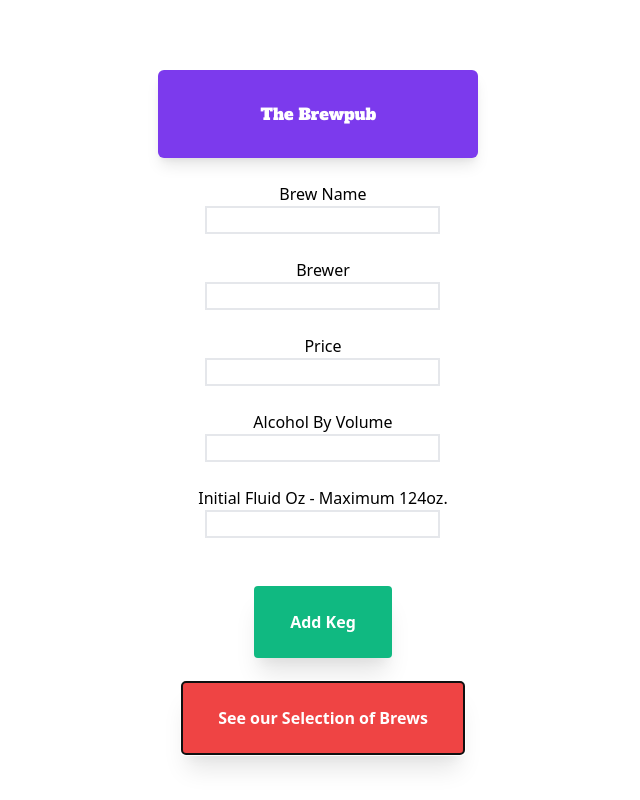
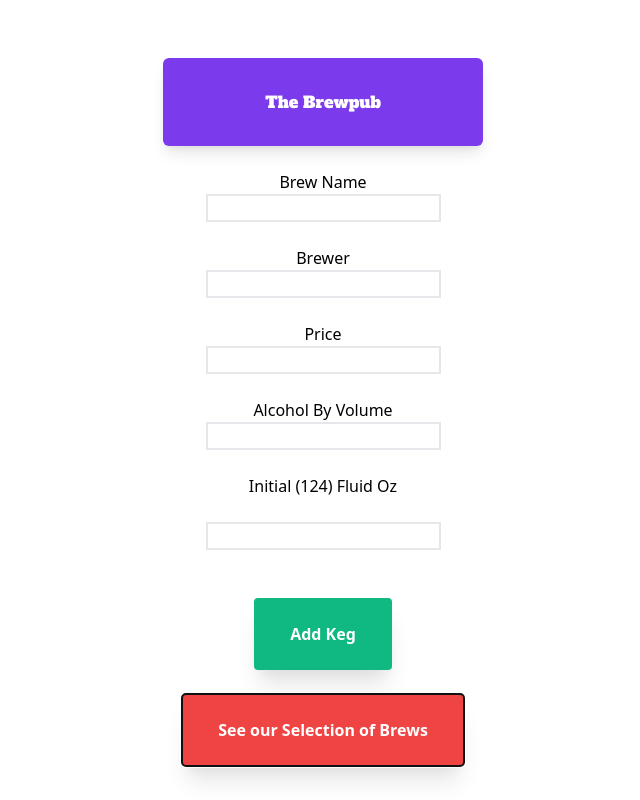
Before and after one commit to ajmarkow/brewpub, a React (Create React App) app: page / in a window 1280 px wide. Both pictures are taken after a click on the button "Add a New Brew". Shown: the whole page, without its empty margins (317-957 px from the left). Built offline with nearby package versions, Linux system fonts and the light colour scheme.

Commit message:
Update component styling.

```diff
--- a/src/App.js
+++ b/src/App.js
@@ -5,8 +5,8 @@ import KegControl from "./components/KegControl";
 function App() {
   return (
     <div className="App">
-      <div className="flex h-screen">
-        <div className="m-auto content-center">
+      <div className="flex h-screen content-center">
+        <div className="m-auto self-center">
           <Header />
           <br></br>
           <KegControl />
--- a/src/components/AddKegForm.js
+++ b/src/components/AddKegForm.js
@@ -9,6 +9,7 @@ function AddKegForm(props){
   }
   return(
     <React.Fragment>
+      <div className='content-center w-80'>
         <form onSubmit={handleNewBrewSubmit}>
           <label htmlFor="name" className='p-10'>Brew Name</label>
           <br></br>
@@ -30,9 +31,9 @@ function AddKegForm(props){
             <input type='text py-12' className='bg-black-300 border-2 border-black-600' name='abv'></input>
             <br></br>
             <br></br>
-          <label htmlFor="fluidOunces" className='p-10'>Initial Fluid Oz - Maximum 124oz.</label>
+            <label htmlFor="fluidOunces" className='p-10'>Initial (124) Fluid Oz<br></br></label>
           <br></br>
-          <input type='text py-12' className='bg-black-300 border-2 border-black-600' name='fluidOunces'></input>
+            <input type='text py-12' className='bg-black-300 border-2 border-black-600' name='fluidOunces' max='124'></input>
             <br></br>
             <br></br>
             <br></br>
@@ -40,6 +41,7 @@ function AddKegForm(props){
             <br></br>
             <br></br>
           </form>
+        </div>
     </React.Fragment>
   );
 }
--- a/src/components/Header.js
+++ b/src/components/Header.js
@@ -9,7 +9,7 @@ function Header() {
   return(
     <React.Fragment>
         <br></br>
-        <div className="items-center w-80 p-8 text-white bg-purple-600 rounded-md shadow-lg">
+        <div className="content-center w-80 p-8 text-white bg-purple-600 rounded-md shadow-lg">
           <h3 style={myStyle}>{name}</h3>
         </div>
     </React.Fragment>
--- a/src/components/KegControl.js
+++ b/src/components/KegControl.js
@@ -32,8 +32,7 @@ class KegControl extends React.Component {
       const fullListWithQuantityUpdate = this.state.fullListOfBrews.filter(brew => brew.id !== id).concat(kegUpdated)
       if (individualKeg.fluidOunces <= 124) {
       this.setState({
-        fullListOfBrews:fullListWithQuantityUpdate,
-        currentBrew: individualKeg
+        fullListOfBrews:fullListWithQuantityUpdate
       })
     }
   }
@@ -43,8 +42,7 @@ class KegControl extends React.Component {
       const fullListWithQuantityUpdate = this.state.fullListOfBrews.filter(brew => brew.id !== id).concat(kegUpdated)
       if (individualKeg.fluidOunces > 0) {
       this.setState({
-        fullListOfBrews:fullListWithQuantityUpdate,
-        currentBrew: individualKeg
+        fullListOfBrews:fullListWithQuantityUpdate
       });
     }
   }
```
Lines whose indentation alone changed are shown as unchanged.
